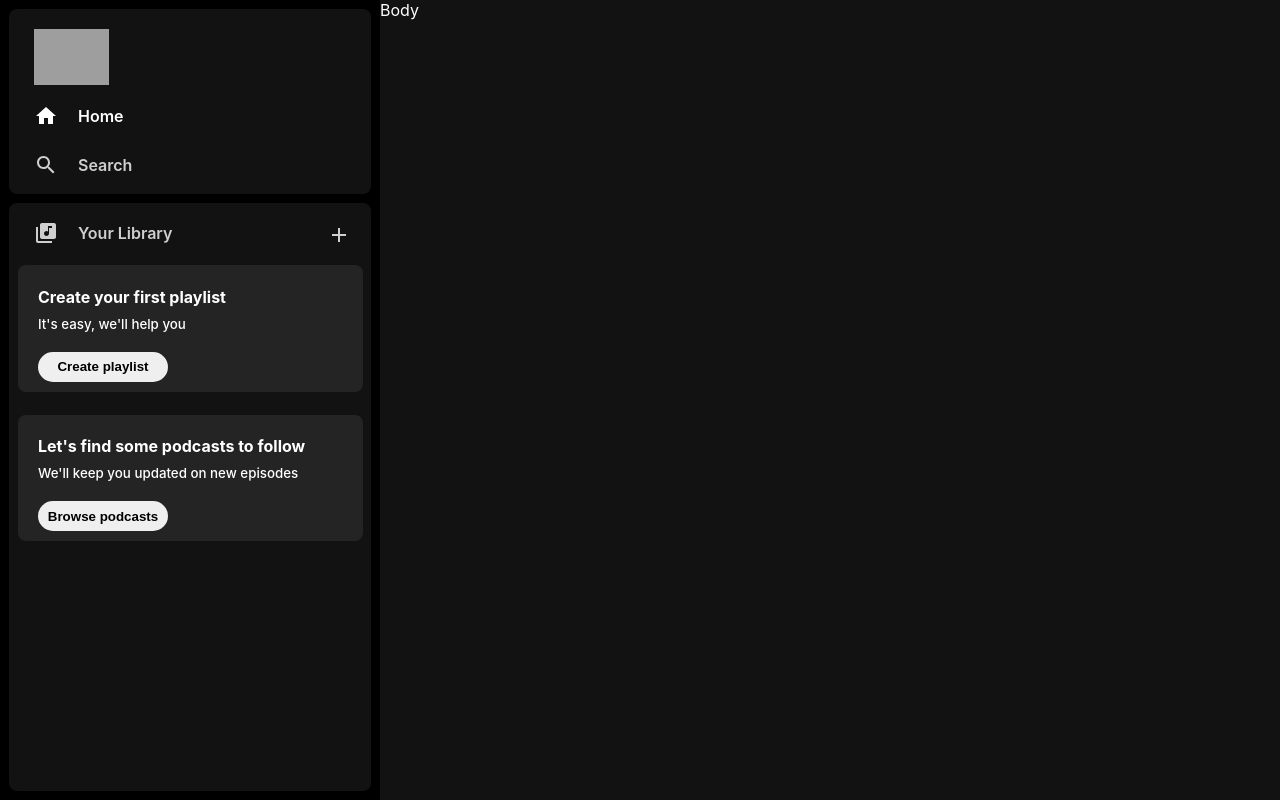
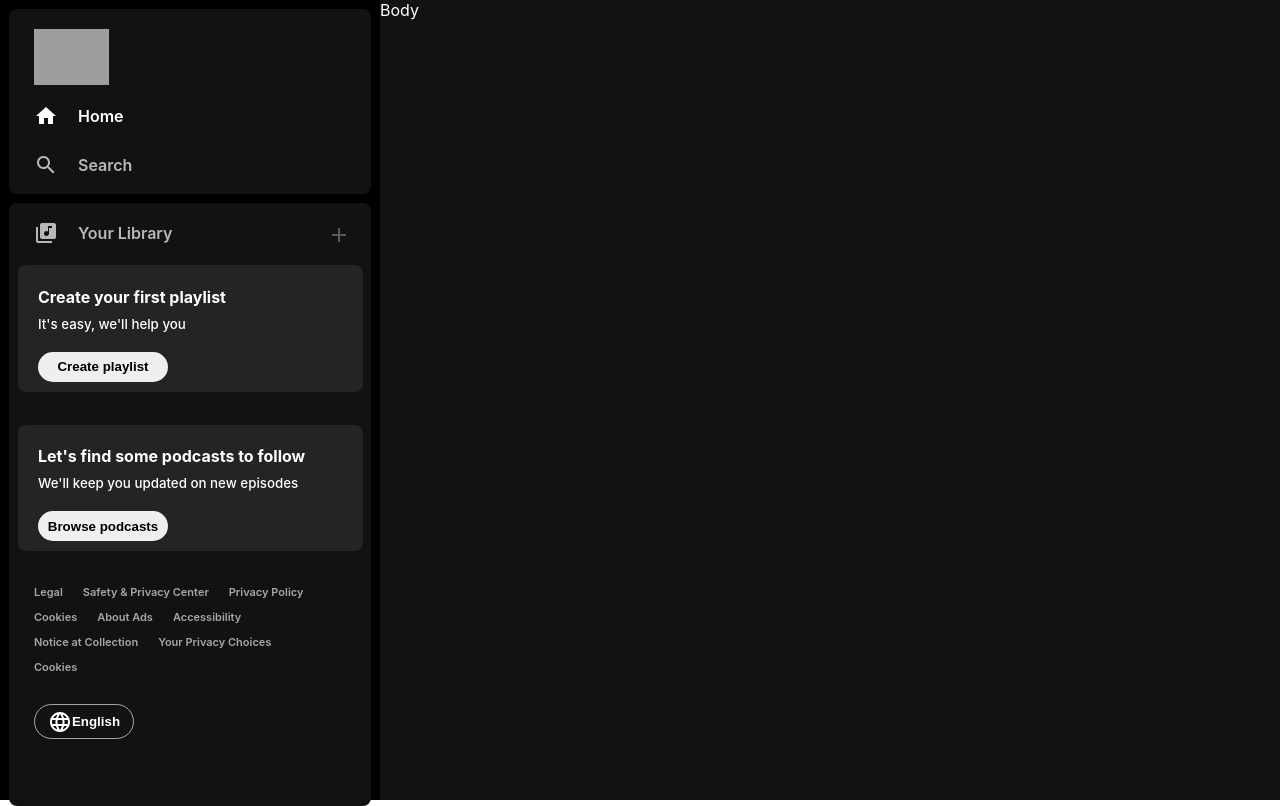
Before and after one commit to wbaghdadi20/spotify-clone, a React (Create React App) app: page / in a window 1280 px wide. Built offline with nearby package versions, Linux system fonts and the light colour scheme; grey boxes are pictures that could not be loaded.

Commit message:
Added sidebar footer and language. Complete for now

```diff
--- a/src/App.css
+++ b/src/App.css
@@ -1,6 +1,5 @@
 .main-container {
   display: flex;
-  height: 100vh;
   color: white;
   user-select: none;
 }
--- a/src/Sidebar.css
+++ b/src/Sidebar.css
@@ -3,6 +3,7 @@
   background-color: #000;
   display: flex;
   flex-direction: column;
+  height: 100vh;
 }
 
 .sidebar-section {
@@ -27,6 +28,7 @@
   display: flex;
   align-items: center;
   padding: 10px 10px 10px 0px;
+  transition: opacity 0.3s ease;
 }
 
 .search,
@@ -46,6 +48,8 @@
 }
 
 .your-library {
+  display: flex;
+  flex-direction: column;
   position: relative;
   flex: 1;
   margin-bottom: 9px;
@@ -53,15 +57,17 @@
 
 .library {
   padding-top: 18px;
-  opacity: 0.8;
+  opacity: 0.7;
   width: fit-content;
+  transition: opacity 0.3s ease;
 }
 
 .library-plus-icon {
   position: absolute;
   top: 20px;
   right: 20px;
-  opacity: 0.8;
+  opacity: 0.3;
+  transition: opacity 0.3s ease;
 }
 
 .library-plus-icon:hover {
@@ -80,21 +86,63 @@
 }
 
 .sidebar-subsection > small {
-  /* border: 1px solid red; */
   margin-top: -12px;
   font-weight: 500;
 }
 
-.sidebar-subsection > button {
+button {
   width: 130px;
   height: 30px;
   border-radius: 30px;
   margin-top: 20px;
   margin-bottom: 10px;
   border: none;
-  transition: transform 0.2s ease;
+  transition: transform 0.1s ease;
+  font-weight: 700;
 }
 
-.sidebar-subsection > button:hover {
+button:hover {
   transform: scale(1.03);
+  cursor: pointer;
 }
+
+.sidebar-footer {
+  margin-top: auto;
+  margin-bottom: 50px;
+}
+
+.sidebar-footer > p {
+  font-size: 11px;
+  font-weight: 600;
+  color: #a7a7a7;
+}
+
+.sidebar-footer > p > span {
+  margin-right: 20px;
+}
+
+.sidebar-footer > p > span:hover {
+  cursor: pointer;
+}
+
+.underline:hover {
+  text-decoration: underline;
+}
+
+.sidebar-footer > button {
+  display: flex;
+  border: 1px solid;
+  border-color: #a7a7a7;
+  background-color: #121212;
+  color: white;
+  align-items: center;
+  justify-content: center;
+  width: 100px;
+  height: 35px;
+  margin-top: 30px;
+  font-weight: 700;
+}
+
+.sidebar-footer > button:hover {
+  border-color: white;
+}
--- a/src/Sidebar.js
+++ b/src/Sidebar.js
@@ -4,6 +4,7 @@ import HomeIcon from "@mui/icons-material/Home";
 import SearchOutlinedIcon from "@mui/icons-material/SearchOutlined";
 import LibraryMusicIcon from "@mui/icons-material/LibraryMusic";
 import AddOutlinedIcon from "@mui/icons-material/AddOutlined";
+import LanguageOutlinedIcon from "@mui/icons-material/LanguageOutlined";
 
 function SideBar({ search }) {
   return (
@@ -11,21 +12,22 @@ function SideBar({ search }) {
       <div className="sidebar-section">
         <img
           className="spotify-logo"
+          title="Spotify"
           alt=""
           src="https://zeevector.com/wp-content/uploads/Spotify-Black-and-White-Logo.png"
         />
-        <div className="sidebar-section-line home">
-          <HomeIcon
-            className="sidebar-icon"
-            style={{ opacity: search ? 0.8 : 1 }}
-          />
+        <div
+          className="sidebar-section-line home"
+          style={{ opacity: search ? 0.7 : 1 }}
+        >
+          <HomeIcon />
           <span>Home</span>
         </div>
         <div
           className="sidebar-section-line search"
-          style={{ opacity: search ? 1 : 0.8 }}
+          style={{ opacity: search ? 1 : 0.7 }}
         >
-          <SearchOutlinedIcon className="sidebar-icon" />
+          <SearchOutlinedIcon />
           <span>Search</span>
         </div>
       </div>
@@ -33,28 +35,45 @@ function SideBar({ search }) {
       <div className="sidebar-section your-library">
         <div className="sidebar-section-line library">
           <LibraryMusicIcon />
-          <span>Your Library</span>
+          <span title="Collapse Your Library">Your Library</span>
         </div>
         <AddOutlinedIcon className="library-plus-icon" />
 
         <div className="sidebar-subsection">
           <h4>Create your first playlist</h4>
           <small>It's easy, we'll help you</small>
-          <button>
-            <strong>Create playlist</strong>
-          </button>
+          <button>Create playlist</button>
         </div>
 
         <div className="sidebar-subsection">
           <h4>Let's find some podcasts to follow</h4>
           <small>We'll keep you updated on new episodes</small>
-          <button>
-            <strong>Browse podcasts</strong>
-          </button>
+          <button>Browse podcasts</button>
         </div>
 
         <div className="sidebar-footer">
+          <p>
+            <span>Legal</span>
+            <span>Safety & Privacy Center</span>
+            <span>Privacy Policy</span>
+          </p>
+          <p>
+            <span>Cookies</span>
+            <span>About Ads</span>
+            <span>Accessibility</span>
+          </p>
+          <p>
+            <span>Notice at Collection</span>
+            <span>Your Privacy Choices</span>
+          </p>
+          <p>
+            <span className="underline">Cookies</span>
+          </p>
 
+          <button>
+            <LanguageOutlinedIcon />
+            English
+          </button>
         </div>
       </div>
     </div>
```
